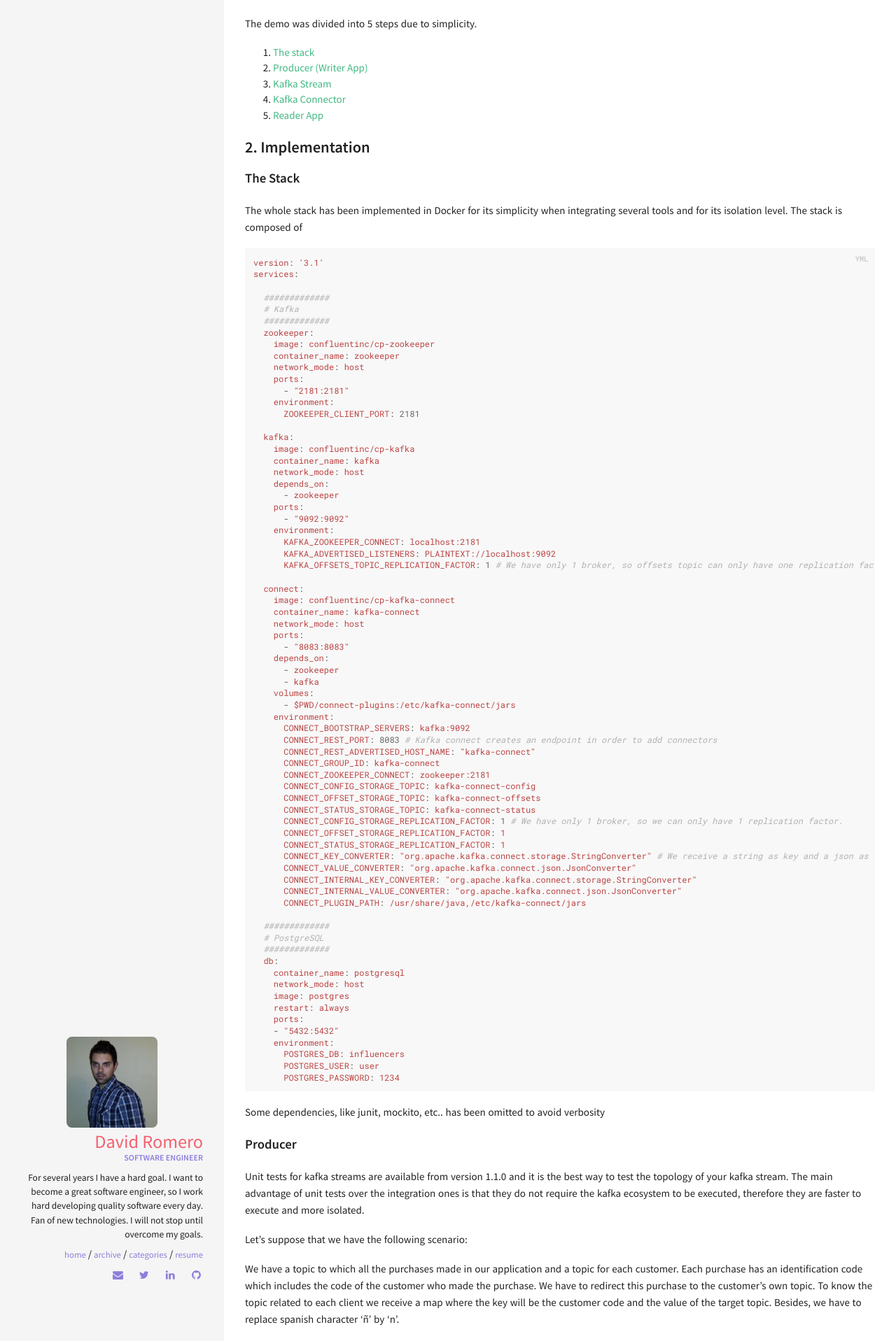
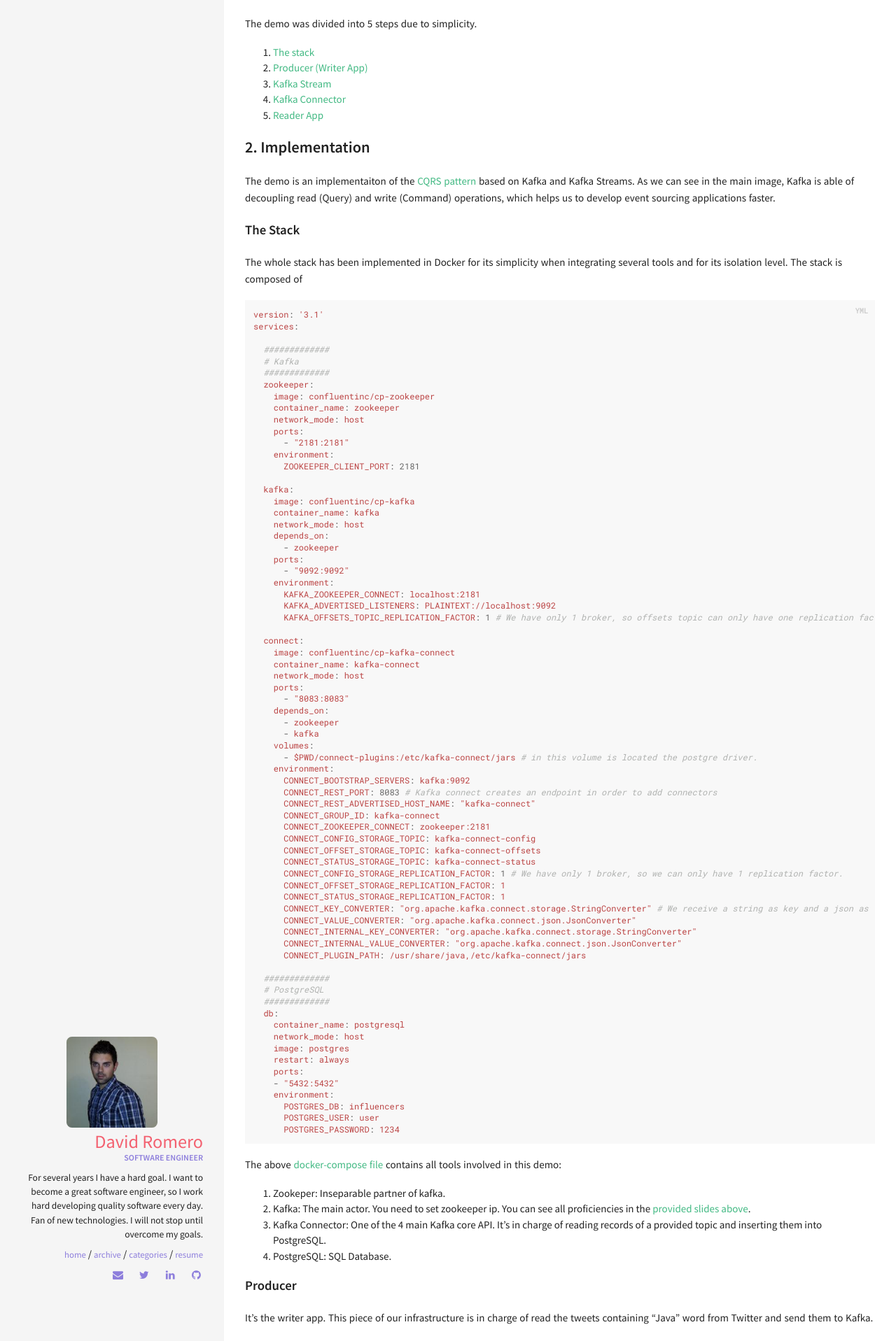
Before and after one commit to david-romero/david-romero.github.io, a Jekyll site: the page built from index.html, in a window 1280 px wide. Shown: the part 802-2719 px from the top of the page at 70% size. Built offline with Jekyll 4.4.1, drawn with Linux system fonts in a browser that asks for light colours; some of the changed text lies outside the part shown.

Commit message:
Added post 'CQRS with Kafka Stream'. Snapshot version

````diff
--- a/_posts/2018-10-20-cqrs-with-kafka-streams.md
+++ b/_posts/2018-10-20-cqrs-with-kafka-streams.md
@@ -24,6 +24,8 @@
 5. [Reader App](#reader-app)
 
 ### 2. Implementation
+
+The demo is an implementaiton of the [CQRS pattern](https://martinfowler.com/bliki/CQRS.html) based on Kafka and Kafka Streams. As we can see in the main image, Kafka is able of decoupling read (Query) and write (Command) operations, which helps us to develop event sourcing applications faster.
 
 #### The Stack
 
@@ -71,7 +73,7 @@
       - zookeeper
       - kafka
     volumes:
-      - $PWD/connect-plugins:/etc/kafka-connect/jars
+      - $PWD/connect-plugins:/etc/kafka-connect/jars # in this volume is located the postgre driver.
     environment:
       CONNECT_BOOTSTRAP_SERVERS: kafka:9092
       CONNECT_REST_PORT: 8083 # Kafka connect creates an endpoint in order to add connectors
@@ -107,20 +109,30 @@
 
 {% endhighlight %}
 
-Some dependencies, like junit, mockito, etc.. has been omitted to avoid verbosity
+The above [docker-compose file](https://github.com/david-romero/demo-twitter-kafka/blob/master/docker-compose.yml) contains all tools involved in this demo:
+
+1. Zookeper: Inseparable partner of kafka.
+2. Kafka: The main actor. You need to set zookeeper ip. You can see all proficiencies in the [provided slides above](https://drive.google.com/open?id=1TrcvgfnO7Dqg96JYSp881i0zdr2gQJ4xHR_BeOLexIM).
+3. Kafka Connector: One of the 4 main Kafka core API. It's in charge of reading records of a provided topic and inserting them into PostgreSQL.
+4. PostgreSQL: SQL Database.
+
 
 #### Producer
 
-Unit tests for kafka streams are available from version 1.1.0 and it is the best way to test the topology of your kafka stream. The main advantage of unit tests over the integration ones is that they do not require the kafka ecosystem to be executed, therefore they are faster to execute and more isolated.
+It's the writer app. This piece of our infrastructure is in charge of read the tweets containing "Java" word from Twitter and send them to Kafka.
 
-Let's suppose that we have the following scenario:
+The following code has two sections: Twitter Stream and Kafka Producer.
 
-We have a topic to which all the purchases made in our application and a topic for each customer. Each purchase has an identification code which includes the code of the customer who made the purchase. We have to redirect this purchase to the customer's own topic. To know the topic related to each client we receive a map where the key will be the customer code and the value of the target topic.
-Besides, we have to replace spanish character 'ñ' by 'n'.
-
-The solution provided is the following:
+Twitter Stream: Create a [data stream of tweets](https://developer.twitter.com/en/docs/tutorials/consuming-streaming-data.html). You can add a FilterQuery if you want to filter the stream before consuption. You need credentials for accesing to [Twitter API](https://developer.twitter.com/en/docs/basics/authentication/guides/access-tokens.html).
+Kafka Producer: It sends records to Kafka. In our demo, it sends records without key to the 'tweets' topic.
 
 {% highlight java %}
+
+@SpringBootApplication
+@Slf4j
+public class DemoTwitterKafkaProducerApplication {
+
+	public static void main(String[] args) {
 
 		// Kafka config
 		Properties properties = new Properties();
@@ -144,7 +156,7 @@
 			//Some methods have been omitted for simplicity.
 
 			private long getLikes(Status status) {
-				return status.getRetweetedStatus() != null ? status.getRetweetedStatus().getFavoriteCount() : 0;
+				return status.getRetweetedStatus() != null ? status.getRetweetedStatus().getFavoriteCount() : 0; // Likes can be null.
 			}
 		};
 		twitterStream.addListener(listener);
@@ -159,47 +171,16 @@
 
 {% endhighlight %}
 
-Now, we can test our solution.
-
-Following the [documentation](https://kafka.apache.org/documentation/streams/developer-guide/testing.html), we need to create a TestDriver and a consumer factory if we want to read messages.
-
-{% highlight java %}
-
-
-
-
-
-{% endhighlight %}
-
-The driver configuration should be the same that we have in our kafka environment.
-
-Once we have our TestDrive we can test our topology.
-
-{% highlight java %}
-
-
-
-
-
-{% endhighlight %}
-
-Once we have our test finished we can verify that everything is fine
-
-![Success](https://david-romero.github.io/img/kafkaUnitTest.png)
-
+This app is a Spring Boot application.
 
 #### Kafka Stream
 
-In the same way that the unit tests help us verify that our topology is well designed, the integration tests also help us in this task by adding the extra to introduce the kafka ecosystem in our tests.
-This implies that our tests will be more "real" but in the other hand, they will be much slower.
+The main piece of our infrastructure is in charge of read the tweets from 'tweets' topics, group them by username, count tweets, extract the most liked tweet and send them to the 'influencers' topic.
 
-Spring framework has developed a very useful library that provides all necessary to develop a good integration tests. Further information could be obtained [here](https://github.com/spring-projects/spring-kafka)
+Let's focus on the two most important methods of the next block of code:
 
-Let's suppose that we have the following scenario:
-
-We have a topic with incoming transactions and we must group them by customer and create a balance of these transactions. This balance will have the sum of the transaction amounts, the transaction count, and the last timestamp.
-
-The solution provided is the following:
+1. stream method: Kafka Stream Java API follow the same nomenclature that the Java 8 Stream API. The first operation performed in the pipeline is to select the key since each time the key changes, a re-partition operation is performed in the topic. So, we should change the key as less as possible. Then, we have to calculate the tweet that most likes has accumulated. and as this operation is a statefull operation, we need to perform an aggregation. The aggregation operation will be detailed in the following item. Finally, we need to send the records to the output topic called 'influencers'. For this task we need to map Influencer class to InfluencerJsonSchema class and then, use `to` method. InfluencerJsonSchema class will be explained in Kafka Connector section. Peek method is used for debugging purposes.
+2. aggregateInfoToInfluencer method: This is a [statefull operation](https://stackoverflow.com/a/25582424). Receives three args: the username, the raw tweet from the topic and the previous stored Influencer. Add one to the tweet counter and compare the likes with the tweet that more likes had. Returns a new instance of the Influecer class in order to mantain immutability.
 
 {% highlight java %}
 
@@ -248,7 +229,10 @@
 
 {% endhighlight %}
 
+@EnableKafkaStreams annotation and kStreamsConfigs method are the responsible of integrate the Kafka Stream API with Spring Framework.
+Further information of this integration is provided [here](https://docs.spring.io/spring-kafka/docs/current/reference/html/)
 
+In the above block of code is mentioned Influencer class and in order to facilitate the read, the code of Influencer class is provided here:
 
 {% highlight java %}
 
@@ -278,7 +262,9 @@
 
 {% endhighlight %}
 
+`fromJson` method is mandatory due to serialization proccess used by Kafka Stream. See [Kafka Stream Serde](https://kafka.apache.org/10/documentation/streams/developer-guide/datatypes.html) if you want to know more about this topic.
 
+This app is a Spring Boot application.
 
 #### Kafka Connector
 
@@ -347,16 +333,22 @@
 
 {% endhighlight %}
 
+Once we have developed the connector, we have to add the connector to our Kafka Connector container and this can be performed with a simple curl.
+
 ```console
 foo@bar:~$ curl -i -X POST -H "Accept:application/json" -H  "Content-Type:application/json" http://localhost:8083/connectors/ -d @connect-plugins/jdbc-sink.json
 ```
 
 #### Reader App
 
+We have developed a simple Spring Boot applications to read inserted records in Postgre. This app is very simple and the code will be skipped of this post since it does not matter.
+
+Attached a screenshot of the UI in order to view the results.
+
+![Reader App](https://david-romero.github.io/img/cqrs-with-kafka-streams-ui.png)
+
 ### 3. Conclusion
 
-If we want to develop a quality kafka streams we need to test the topologies and for that goal we can follow two approaches: kafka-tests and/or spring-kafka-tests.
-In my humble opinion, we should develop both strategies in order to tests as cases as possible always maintaining a balance between both testing strategies.
-In this [Github Repo]((https://github.com/david-romero/kafka-streams-tests)), there is available the tests for scenario 3.
+
 
 The full source code for this article is available over on [GitHub](https://github.com/david-romero/demo-twitter-kafka).
````
